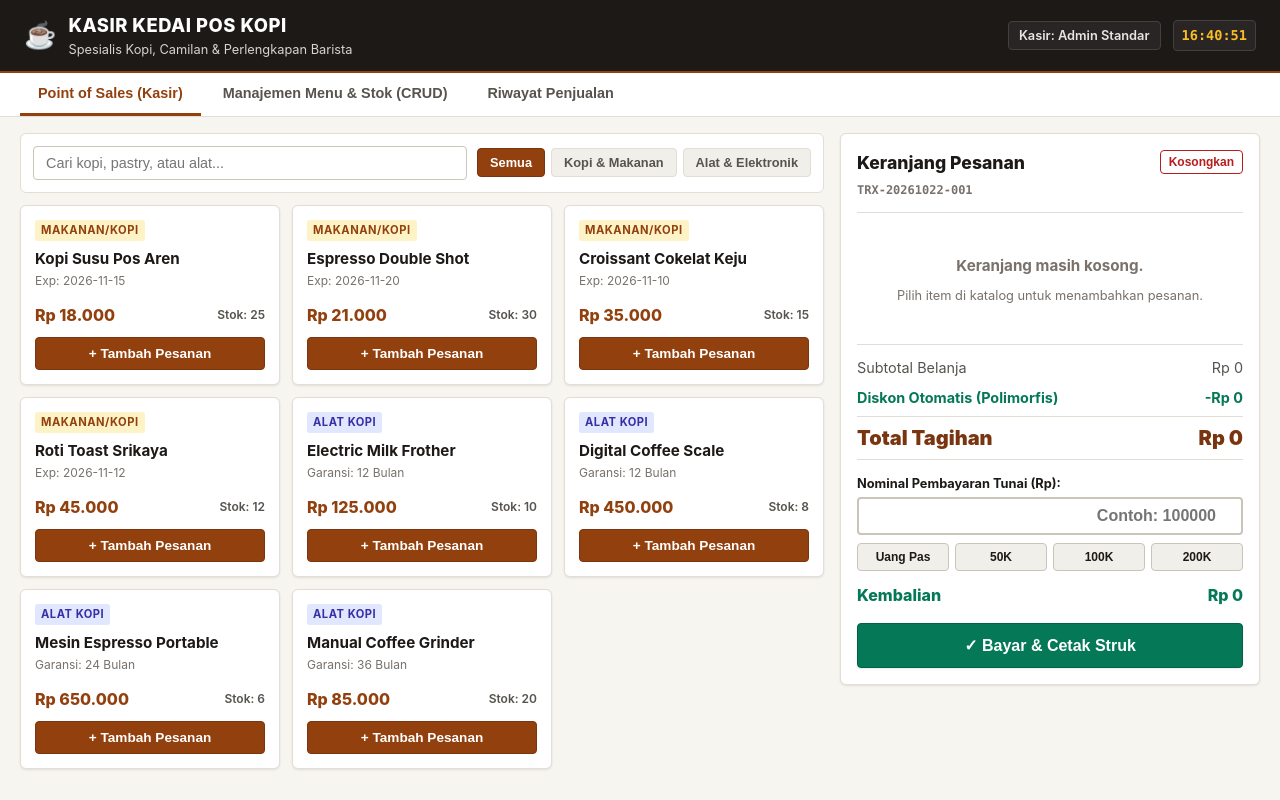
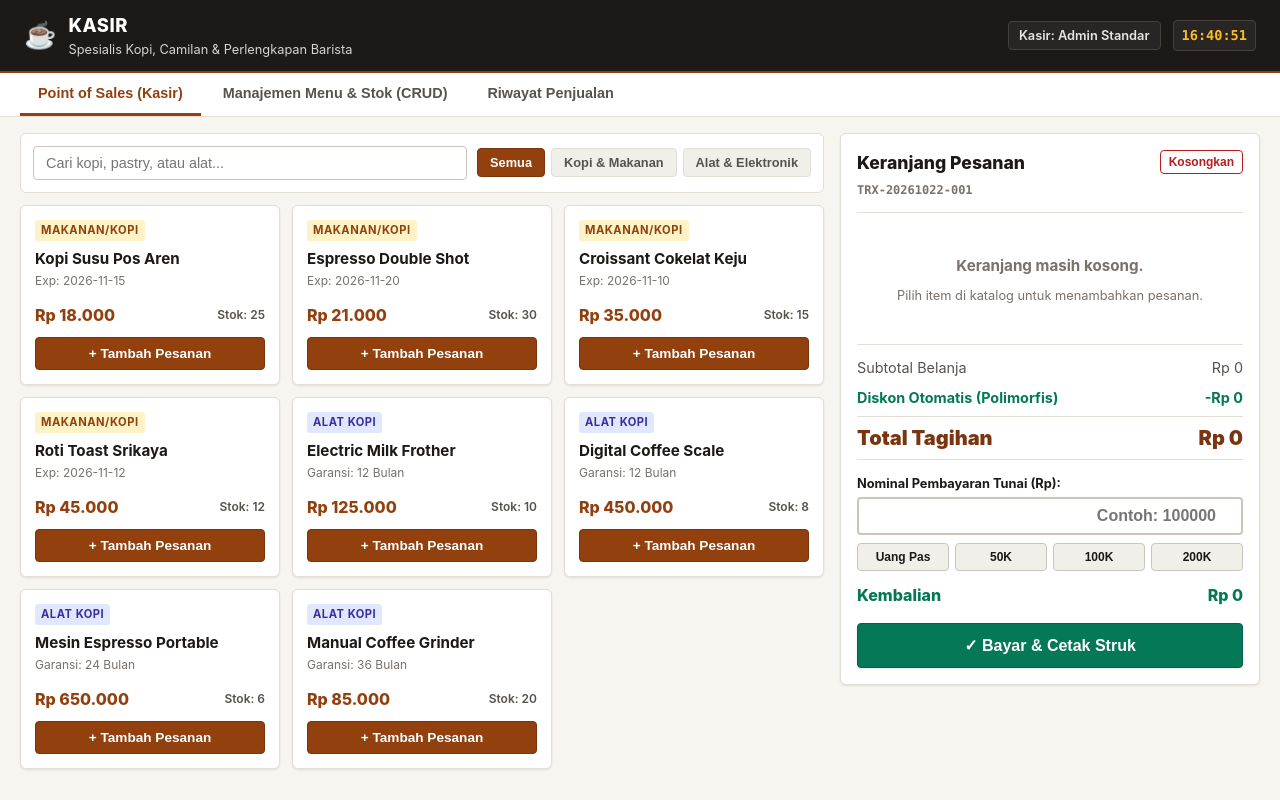
Before and after one commit to MFahriAr/Kasir-Kedai-Pos-Kopi, a plain HTML site: page index.html in a window 1280 px wide. Drawn offline with Linux system fonts and the light colour scheme.

Commit message:
zidan merubah inde.html

```diff
--- a/index.html
+++ b/index.html
@@ -12,7 +12,7 @@
         <div class="header-brand">
             <div class="brand-icon">☕</div>
             <div class="brand-text">
-                <h1>KASIR KEDAI POS KOPI</h1>
+                <h1>KASIR</h1>
                 <p>Spesialis Kopi, Camilan & Perlengkapan Barista</p>
             </div>
         </div>
```
